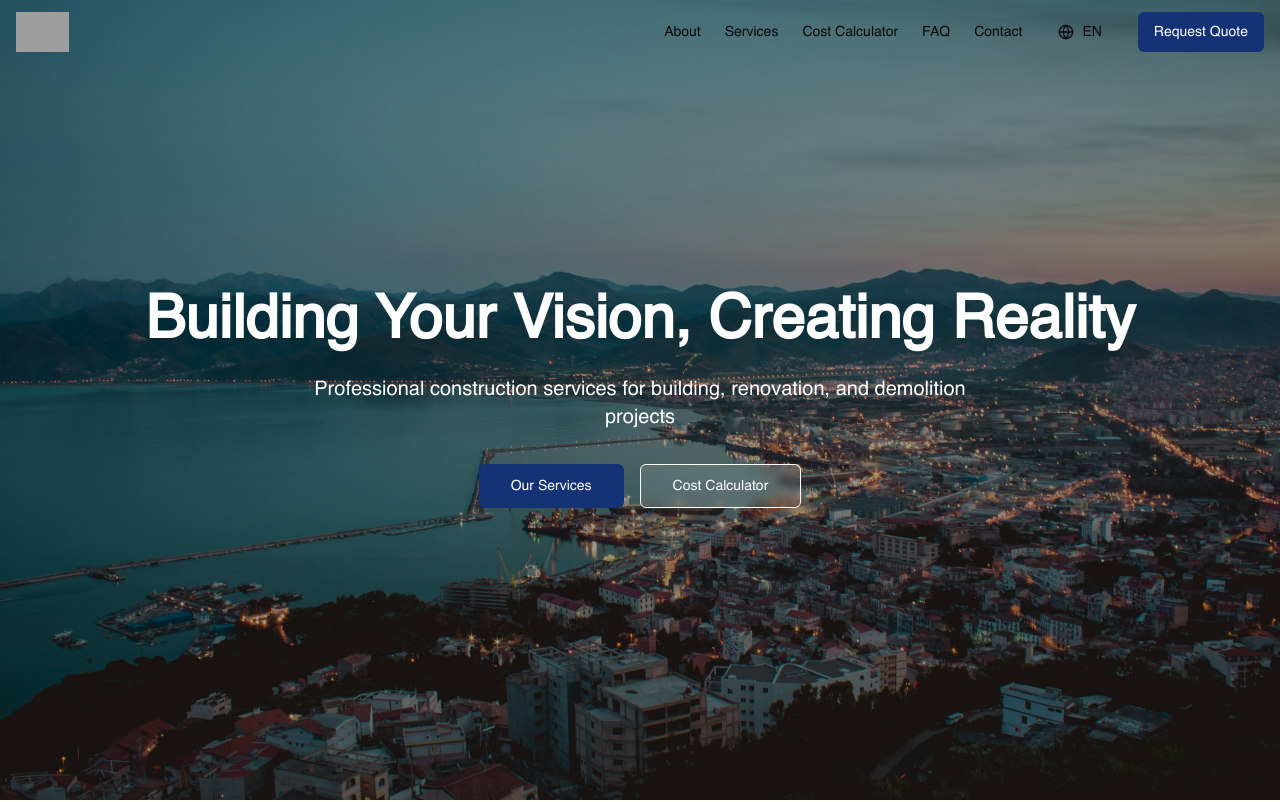
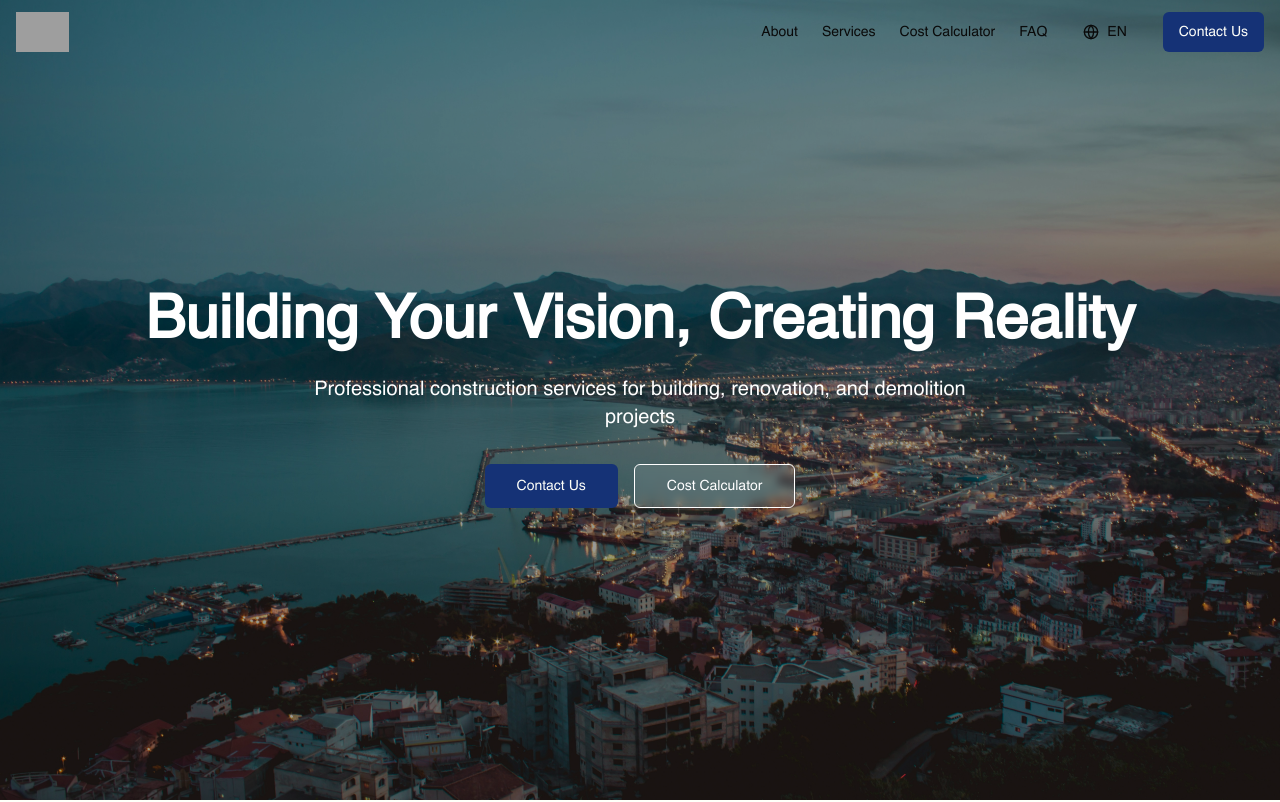
Before and after one commit to WRH-05/Hachemi-Entreprise-De-Realisation, a Next.js app: page / in a window 1280 px wide. Shown: the top 802 px of the page. Built offline with nearby package versions, Linux system fonts and the light colour scheme; grey boxes are pictures that could not be loaded.

Commit message:
removed the request quote button and replaced it and our services button on the landing page by the contact us button

```diff
--- a/app/page.tsx
+++ b/app/page.tsx
@@ -75,7 +75,7 @@ export default function Home() {
           <p className="text-base md:text-lg lg:text-xl mb-6 md:mb-8 max-w-2xl mx-auto">{t.hero.subtitle}</p>
           <div className="flex flex-col sm:flex-row gap-4 justify-center">
             <Button size="lg" asChild className="bg-primary hover:bg-primary/90 w-full sm:w-auto">
-              <Link href="/services">{t.hero.services}</Link>
+              <Link href="/contact">Contact Us</Link>
             </Button>
             <Button
               size="lg"
--- a/components/navbar.tsx
+++ b/components/navbar.tsx
@@ -15,7 +15,6 @@ const getRoutes = (t: any) => [
   { href: "/services", label: t.nav.services },
   { href: "/cost-calculator", label: "Cost Calculator" },
   { href: "/faq", label: t.nav.faq },
-  { href: "/contact", label: t.nav.contact },
 ]
 
 export function Navbar() {
@@ -78,7 +77,7 @@ export function Navbar() {
             ))}
             <LanguageSwitcher />
             <Button asChild>
-              <Link href="/quote">{t.nav.requestQuote}</Link>
+              <Link href="/contact">Contact Us</Link>
             </Button>
           </nav>
           <Sheet open={isOpen} onOpenChange={setIsOpen}>
@@ -109,7 +108,7 @@ export function Navbar() {
                   <LanguageSwitcher />
                 </div>
                 <Button asChild className="w-full">
-                  <Link href="/quote">{t.nav.requestQuote}</Link>
+                  <Link href="/contact">Contact Us</Link>
                 </Button>
               </div>
             </SheetContent>
```
